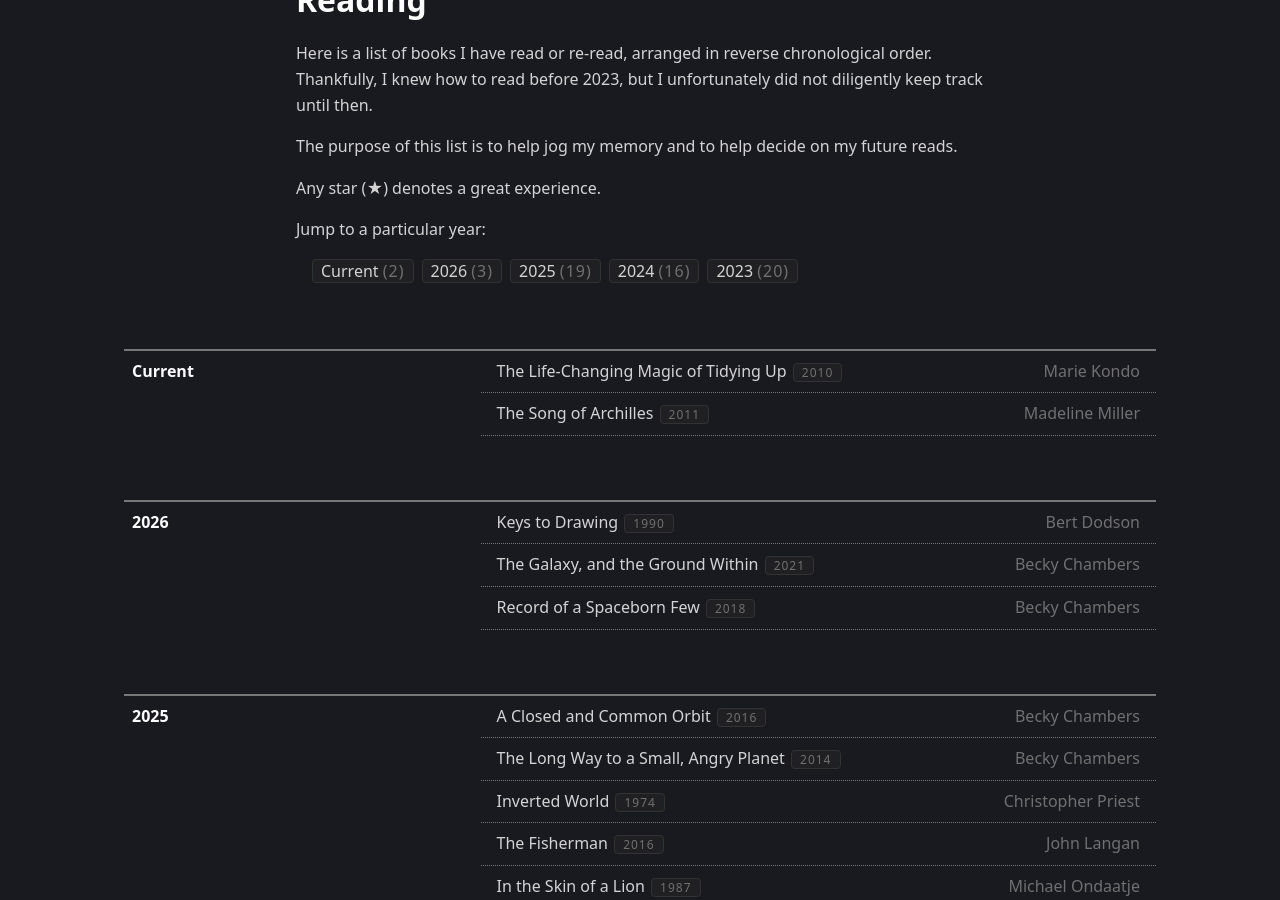
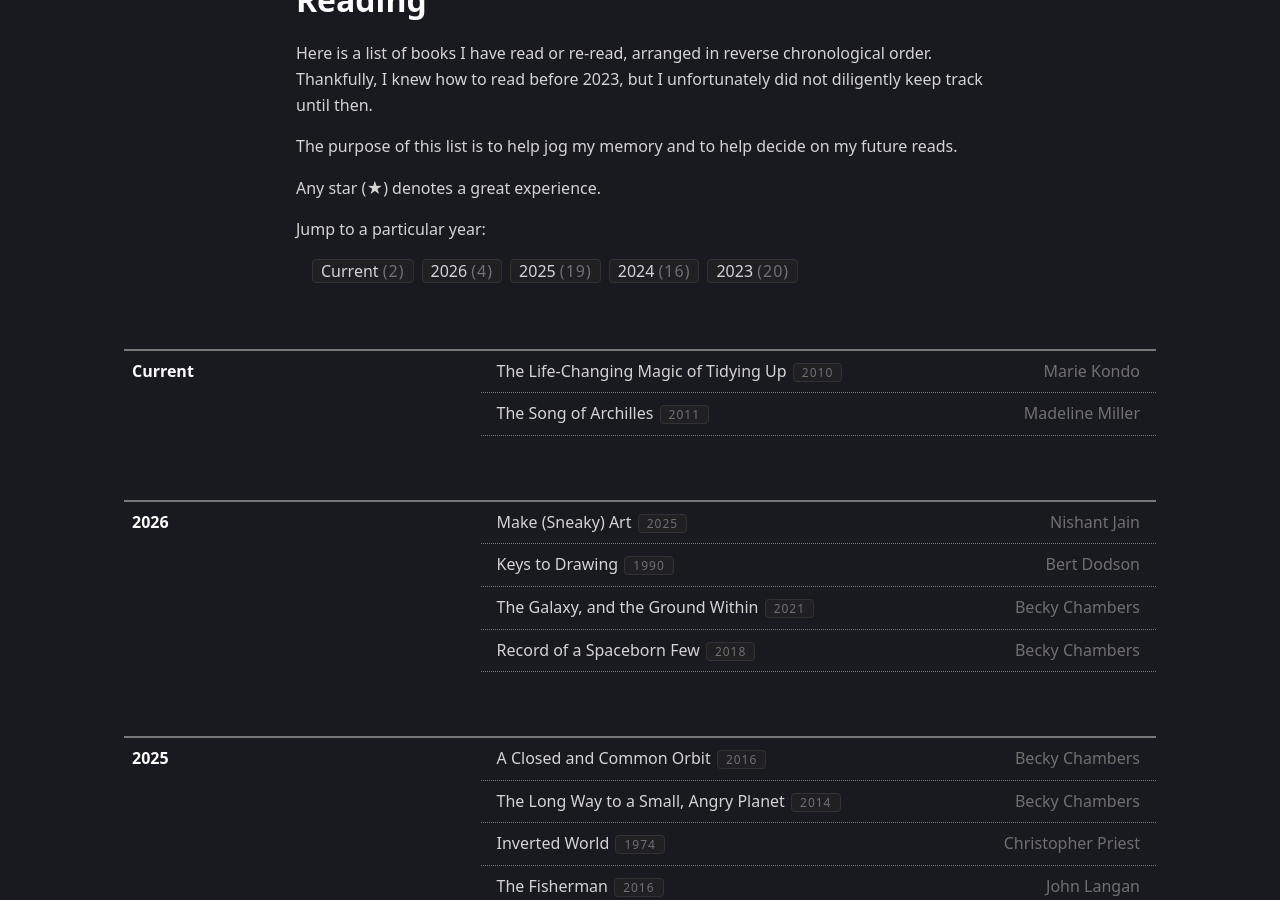
Before and after one commit to KlazHTT/personal-website, a Jekyll site: the page built from pages/reading.md, in a window 1280 px wide and 900 px high, scrolled down 319 px. Built offline with Jekyll 4.4.1, drawn with Linux system fonts in a browser that asks for light colours.

Commit message:
Update reads.yml

```diff
--- a/_data/reads.yml
+++ b/_data/reads.yml
@@ -10,6 +10,10 @@
       status:
 - year: 2026
   reads:
+    - title: Make (Sneaky) Art
+      author: Nishant Jain
+      published: 2025
+      status: Completed
     - title: Keys to Drawing
       author: Bert Dodson
       published: 1990
```
